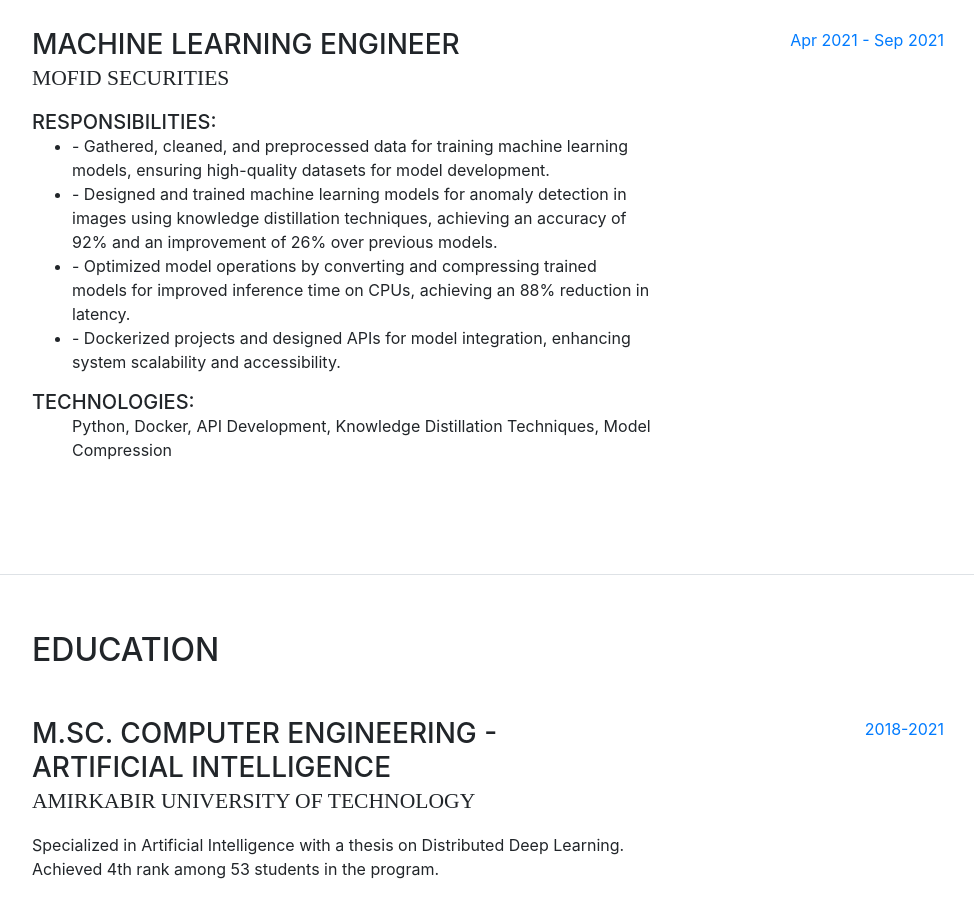
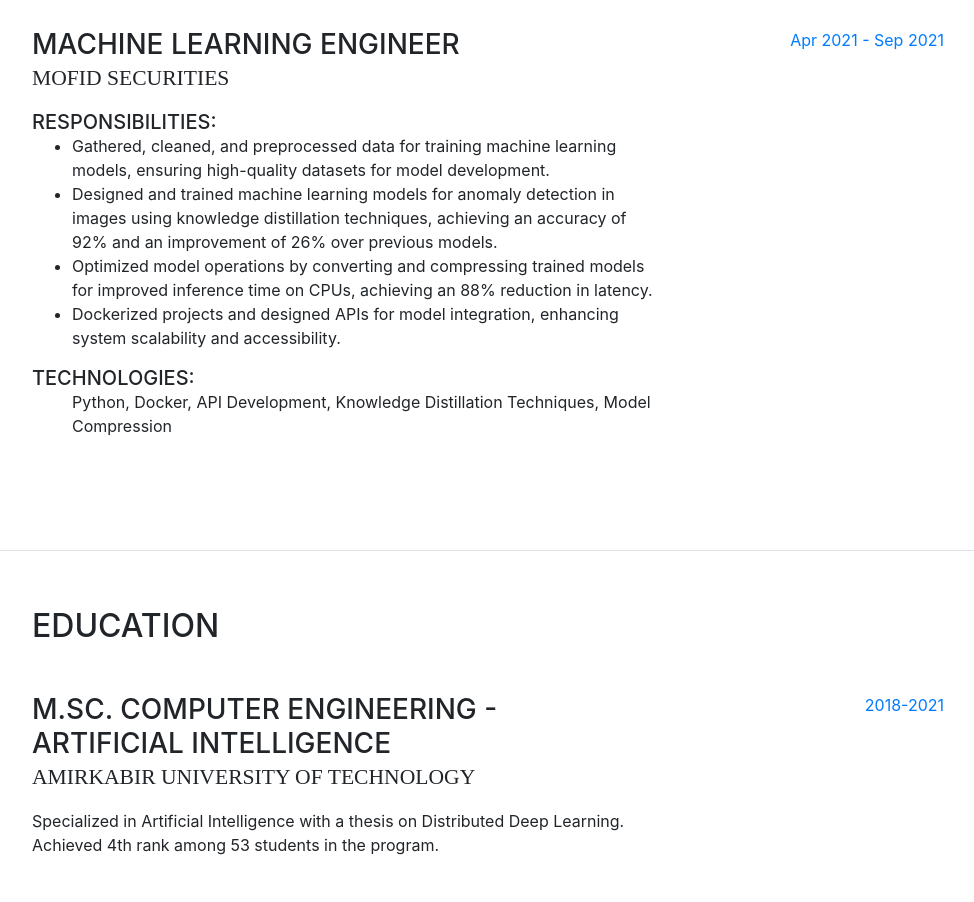
Before and after one commit to hossein-khalilian/hossein-khalilian.github.io, a website with bundled scripts: page index.html in a window 1280 px wide. Shown: the part 1500-2402 px from the top of the page, without its empty margins (288-1262 px from the left). Built offline with nearby package versions, Linux system fonts and the light colour scheme; files whose address does not match are found by name; a web font is replaced by a local one.

Commit message:
remove a typo

```diff
--- a/index.html
+++ b/index.html
@@ -212,14 +212,14 @@
             <div class="subheading mb-3">Mofid Securities</div>
             <h5 class="mb-0">Responsibilities:</h5>
             <ul>
-              <li> - Gathered, cleaned, and preprocessed data for training machine learning models, ensuring
+              <li> Gathered, cleaned, and preprocessed data for training machine learning models, ensuring
                 high-quality datasets for model development. </li>
-              <li> - Designed and trained machine learning models for anomaly detection in images using knowledge
+              <li> Designed and trained machine learning models for anomaly detection in images using knowledge
                 distillation techniques, achieving an accuracy of 92% and an improvement of 26% over previous models.
               </li>
-              <li> - Optimized model operations by converting and compressing trained models for improved inference time
+              <li> Optimized model operations by converting and compressing trained models for improved inference time
                 on CPUs, achieving an 88% reduction in latency. </li>
-              <li> - Dockerized projects and designed APIs for model integration, enhancing system scalability and
+              <li> Dockerized projects and designed APIs for model integration, enhancing system scalability and
                 accessibility. </li>
 
 
```
